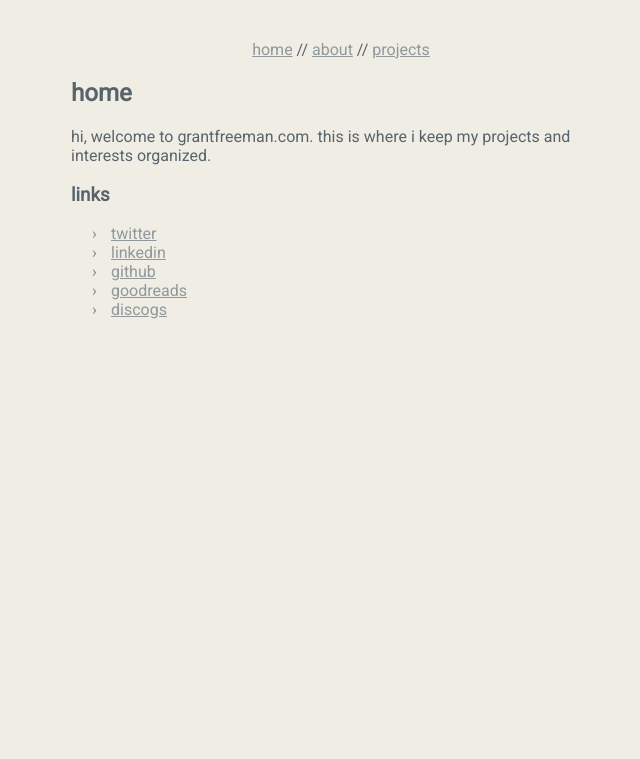
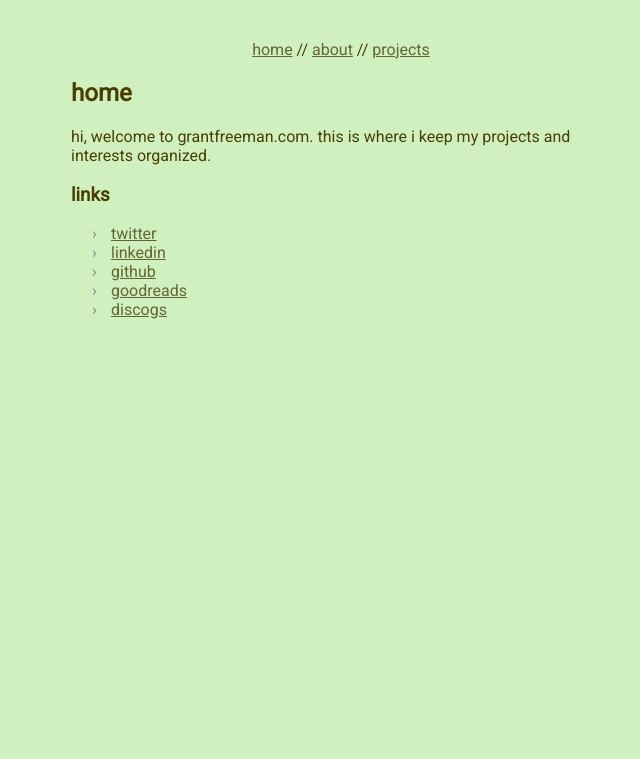
Before and after one commit to grant-freeman/website, a Flask app: page / in a window 1280 px wide. Shown: the top 759 px of the page, without its empty margins (299-939 px from the left). Run offline with Flask 2, Linux system fonts and the light colour scheme.

Commit message:
changed around css to be mint chocolatey

```diff
--- a/static/styles/base.css
+++ b/static/styles/base.css
@@ -12,11 +12,11 @@
 }
 
 .link, .link:visited {
-  color: #90989A;
+  color: #646536;
 }
 
 .link:hover {
-  color: #92B558;
+  color: #9ABD97;
 }
 
 ul {
@@ -31,6 +31,6 @@ ul li:before {
 }
 
 body {
-  color: #58646B;
-  background-color: #F0EDE5;
+  color: #483D03;
+  background-color: #D0F1BF;
 }
```
